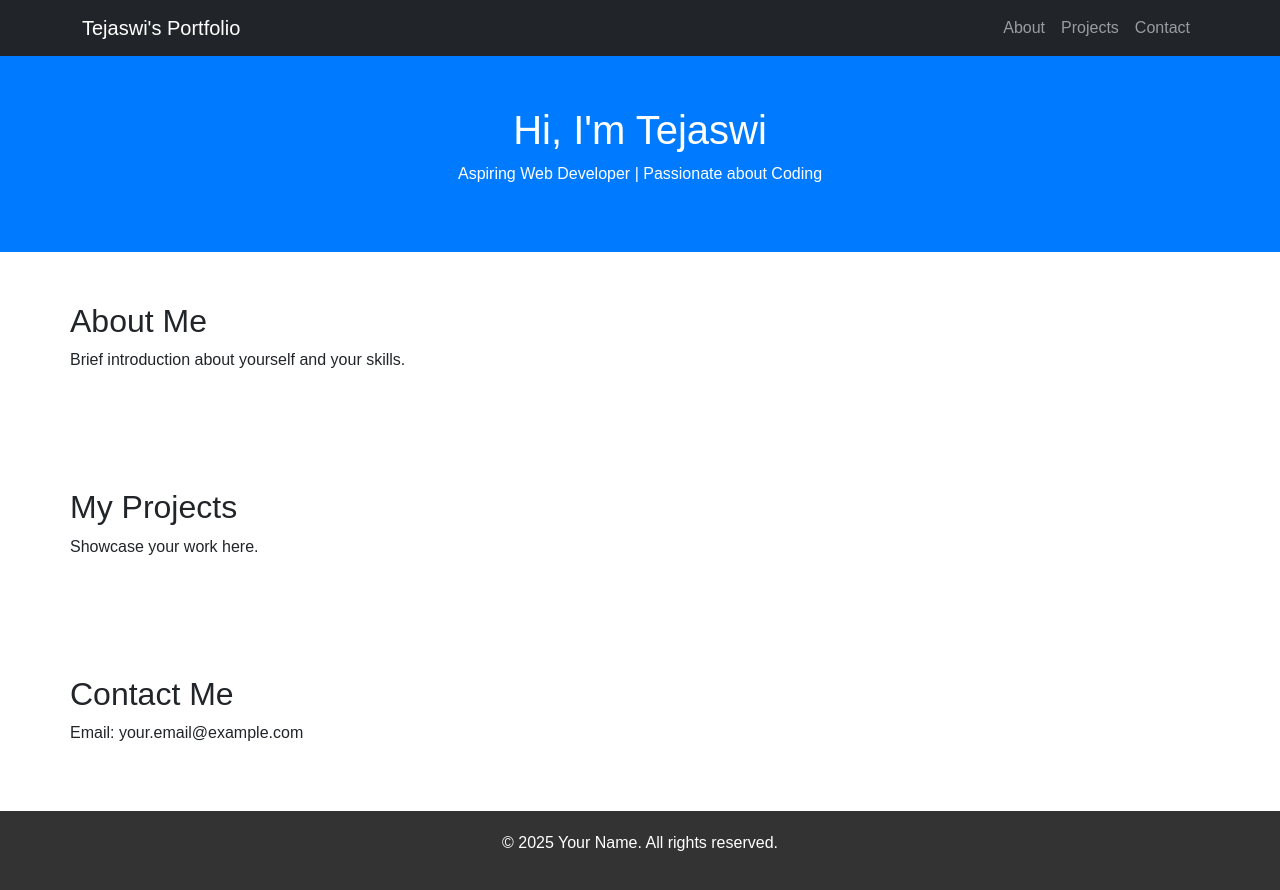
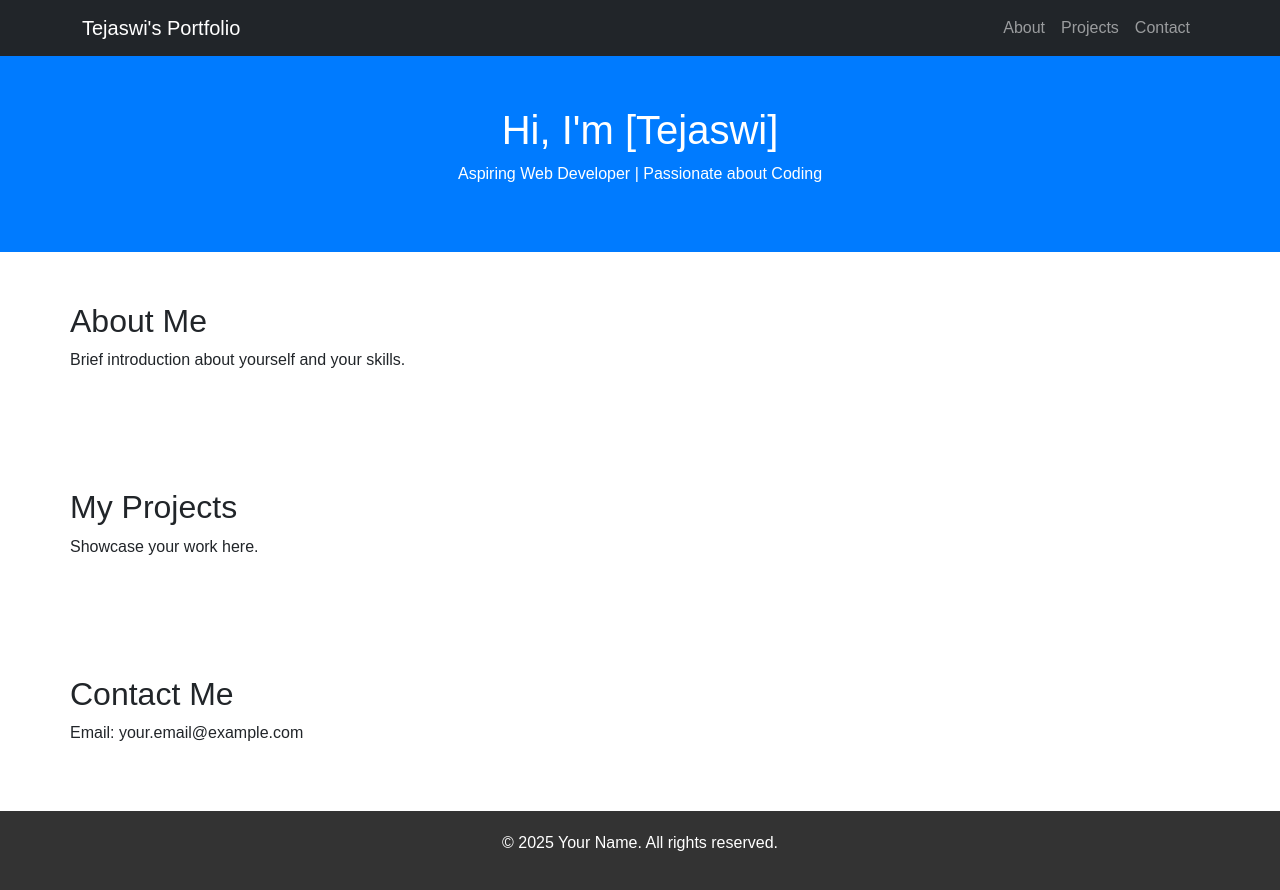
Before and after one commit to tejaswi-challa/my-portfolio, a plain HTML site: page index.html in a window 1280 px wide. Drawn offline with nearby package versions, Linux system fonts and the light colour scheme.

Commit message:
Updated portfolio details

```diff
--- a/index.html
+++ b/index.html
@@ -32,7 +32,7 @@
 
     <!-- Hero Section -->
     <div class="hero">
-        <h1>Hi, I'm Tejaswi <div></div></h1>
+        <h1>Hi, I'm [Tejaswi]</h1>
         <p>Aspiring Web Developer | Passionate about Coding</p>
     </div>
 
```
